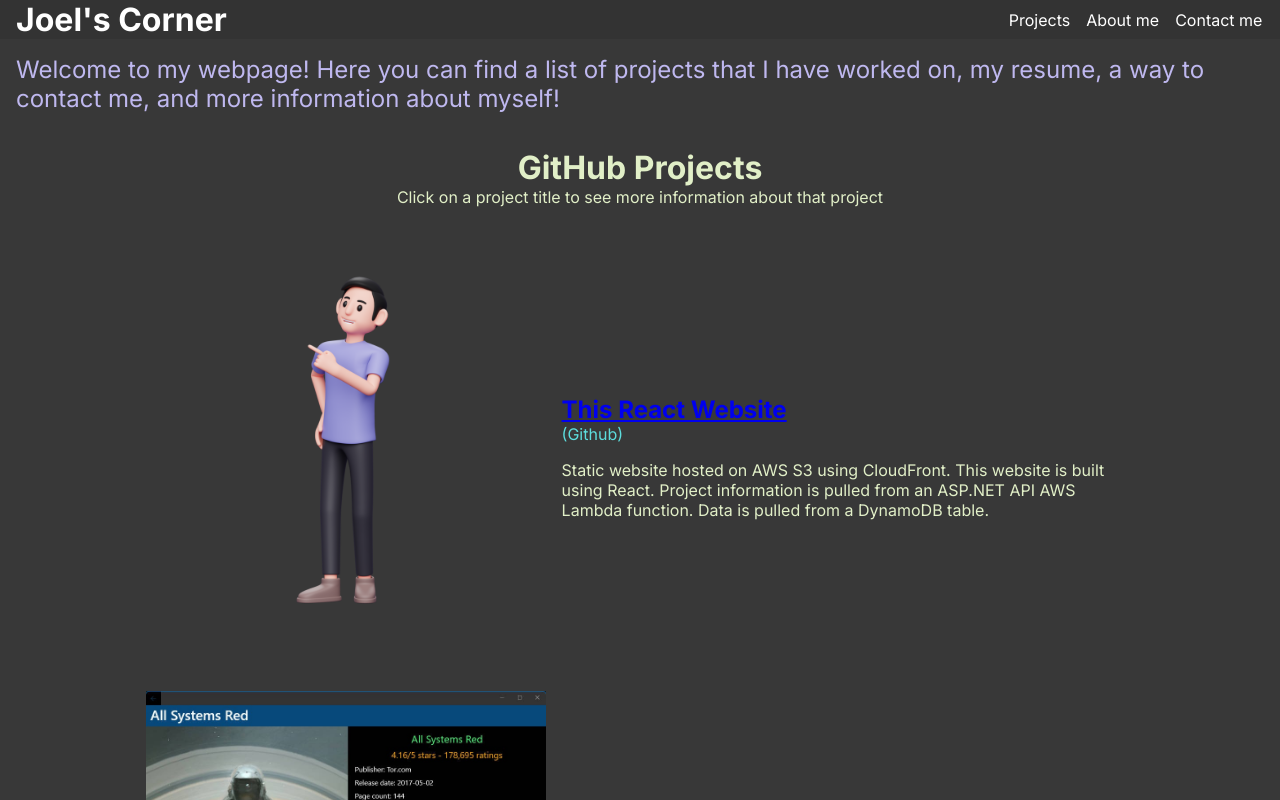
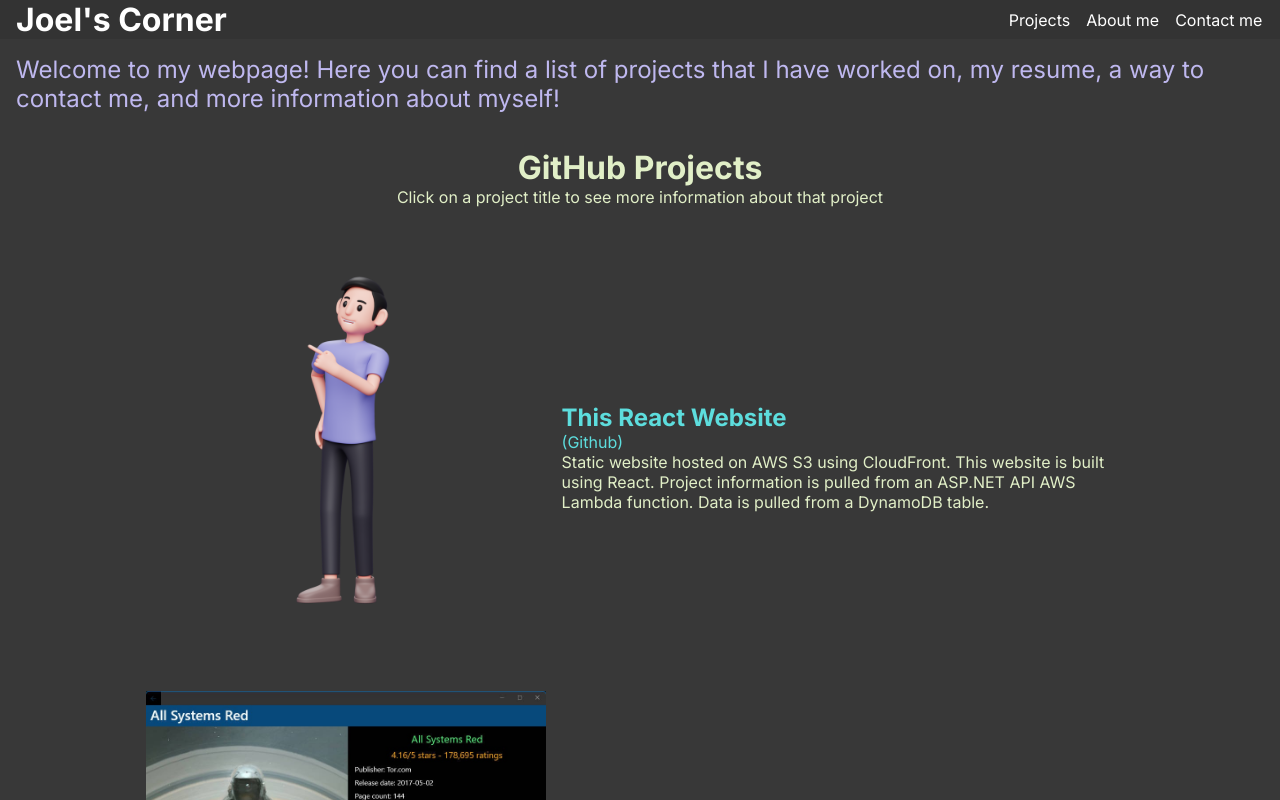
Before and after one commit to Neeblue/joels-corner, a React (Create React App) app: page / in a window 1280 px wide. Shown: the top 800 px of the page. Built offline with nearby package versions, Linux system fonts and the light colour scheme.

Commit message:
Removed text decoration from links

```diff
--- a/src/styles.css
+++ b/src/styles.css
@@ -96,8 +96,8 @@ body {
     object-fit:contain;
 }
 
-.project-card .title:link, .title:visited {
-    margin-bottom: 0.25rem;
+.project-card .title a:link, a:visited {
+    /* margin-bottom: 0.25rem; */
     color: rgb(93, 221, 221);
     text-decoration: none;
 }
@@ -106,8 +106,7 @@ body {
     margin-bottom: 1rem;
 }
 
-.projectCards .githubLink:link, .githubLink:visited {
-    margin-bottom: 1rem;
+.project-card .githubLink:link, .githubLink:visited {
     display: block;
     text-decoration: none;
     color: rgb(93, 221, 221);
@@ -126,7 +125,7 @@ body {
         text-align: center;
     }
 
-    .projectCards .image {
+    .project-card .image {
         margin-bottom: 0;
         max-width: 100%;
         max-height: 60vh;
```
